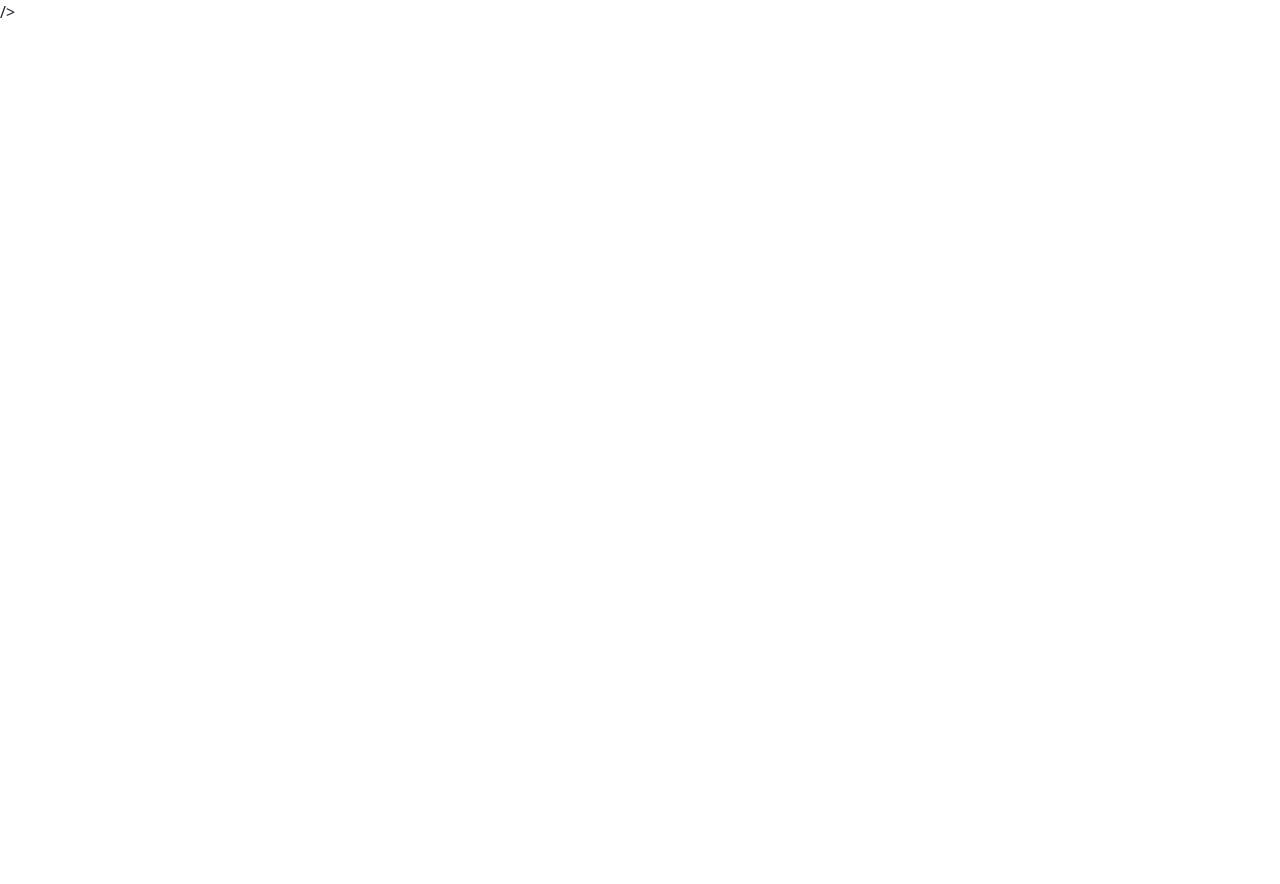
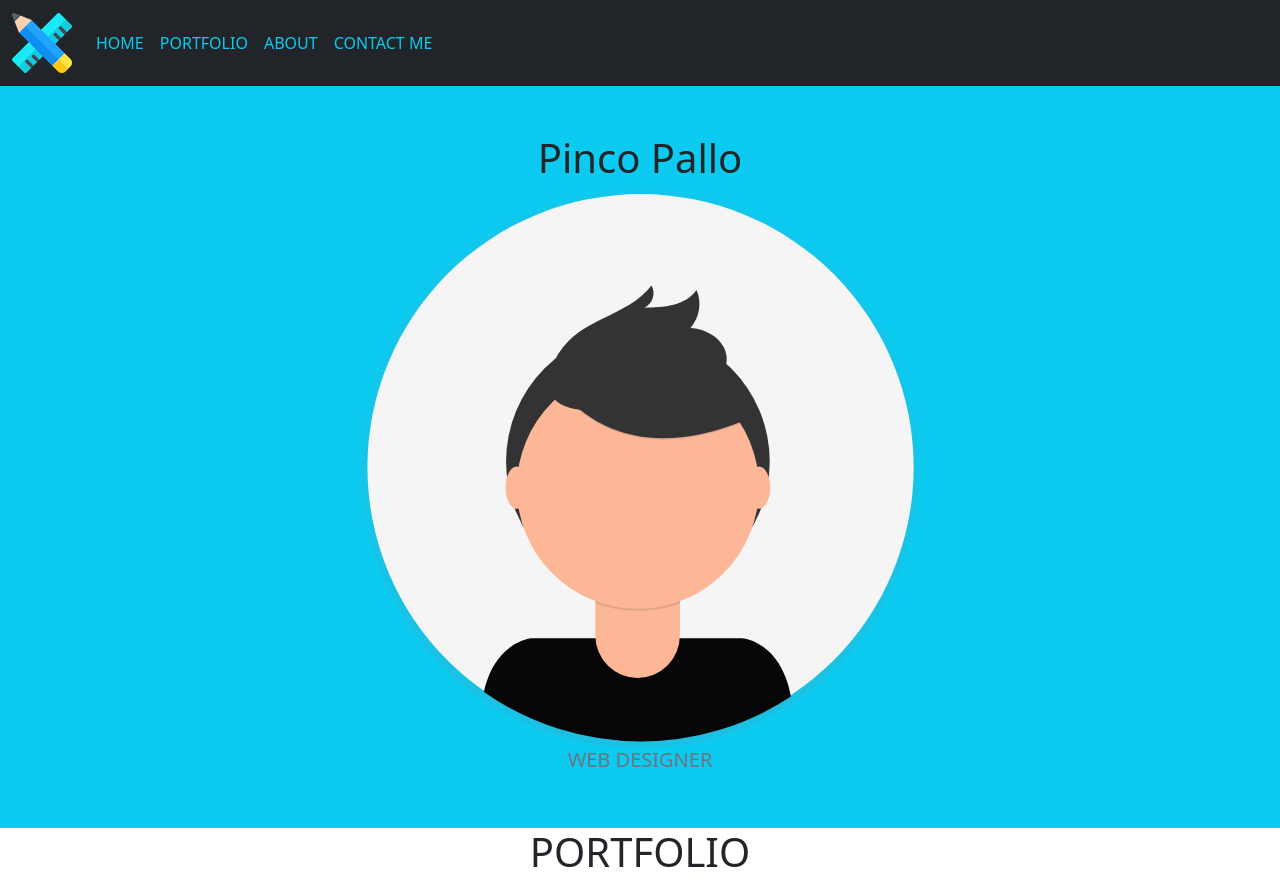
Before and after one commit to OlivieroPinto/html-css-bootstrap-freelancer, a plain HTML site: page index.html in a window 1280 px wide. Before the commit the page ends 800 px from the top, so only its background shows below. Drawn offline with nearby package versions, Linux system fonts and the light colour scheme.

Commit message:
add header

```diff
--- a/index.html
+++ b/index.html
@@ -10,18 +10,57 @@
    rel="stylesheet"
    integrity="sha384-1BmE4kWBq78iYhFldvKuhfTAU6auU8tT94WrHftjDbrCEXSU1oBoqyl2QvZ6jIW3"
    crossorigin="anonymous"/>
-   />
  <title>Freelancer</title>
 </head>
 <body>
     <header>
         <!--nav bar-->
-
+        <nav class="navbar navbar-expand-lg navbar-light bg-dark">
+            <div class="container-fluid">
+              <a class="navbar-brand" href="#">
+                  <img class="img-fluiid" src="./img/logo.png" alt="logo">
+              </a>
+              <button class="navbar-toggler" type="button" data-bs-toggle="collapse" data-bs-target="#navbarNav" aria-controls="navbarNav" aria-expanded="false" aria-label="Toggle navigation">
+                <span class="navbar-toggler-icon"></span>
+              </button>
+              <div class="collapse navbar-collapse" id="navbarNav">
+                <ul class="navbar-nav">
+                  <li class="nav-item">
+                    <a class="nav-link active text-info" aria-current="page" href="#">HOME</a>
+                  </li>
+                  <li class="nav-item">
+                    <a class="nav-link active text-info" aria-current="page" href="#">PORTFOLIO</a>
+                  </li>
+                  <li class="nav-item">
+                    <a class="nav-link active text-info" aria-current="page" href="#">ABOUT</a>
+                  </li>
+                  <li class="nav-item">
+                    <a class="nav-link active text-info" aria-current="page" href="#">CONTACT ME</a>
+                  </li>
+                  </ul>
+              </div>
+            </div>
+          </nav>
         <!--pinco pallo-->
-
+        <div class="bg-info pt-5 pb-5">
+        <div class="container ">
+            <div class="d-flex flex-column align-items-center justify-content-center">
+                <div class="col">
+                    <h1>Pinco Pallo</h1>
+                </div>
+                <div class="col w-50">
+                    <img class=" img-fluid" src="./img/profile_pic.svg" alt="Pinco Pallo">
+                    </div>
+                <div class="col">
+                    <h5 class="text-center text-secondary">WEB DESIGNER</h5>
+                </div>
+                </div>
+            </div>
+        </div>
     </header>
     <main>
         <!--porfolio-->
+        <h1 class="text-center">PORTFOLIO</h1>
         <!--about-->
     </main>
     <footer>
```
